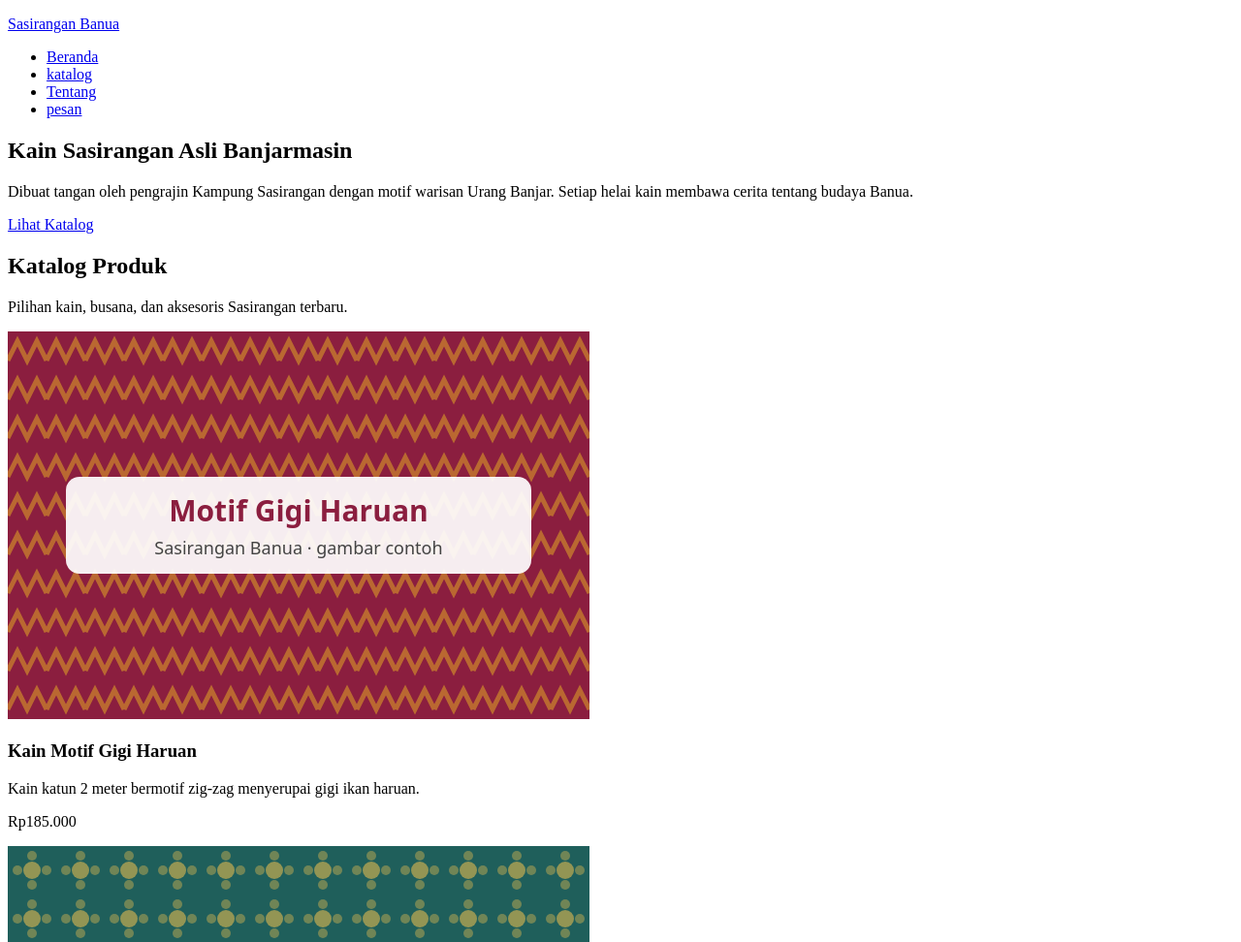
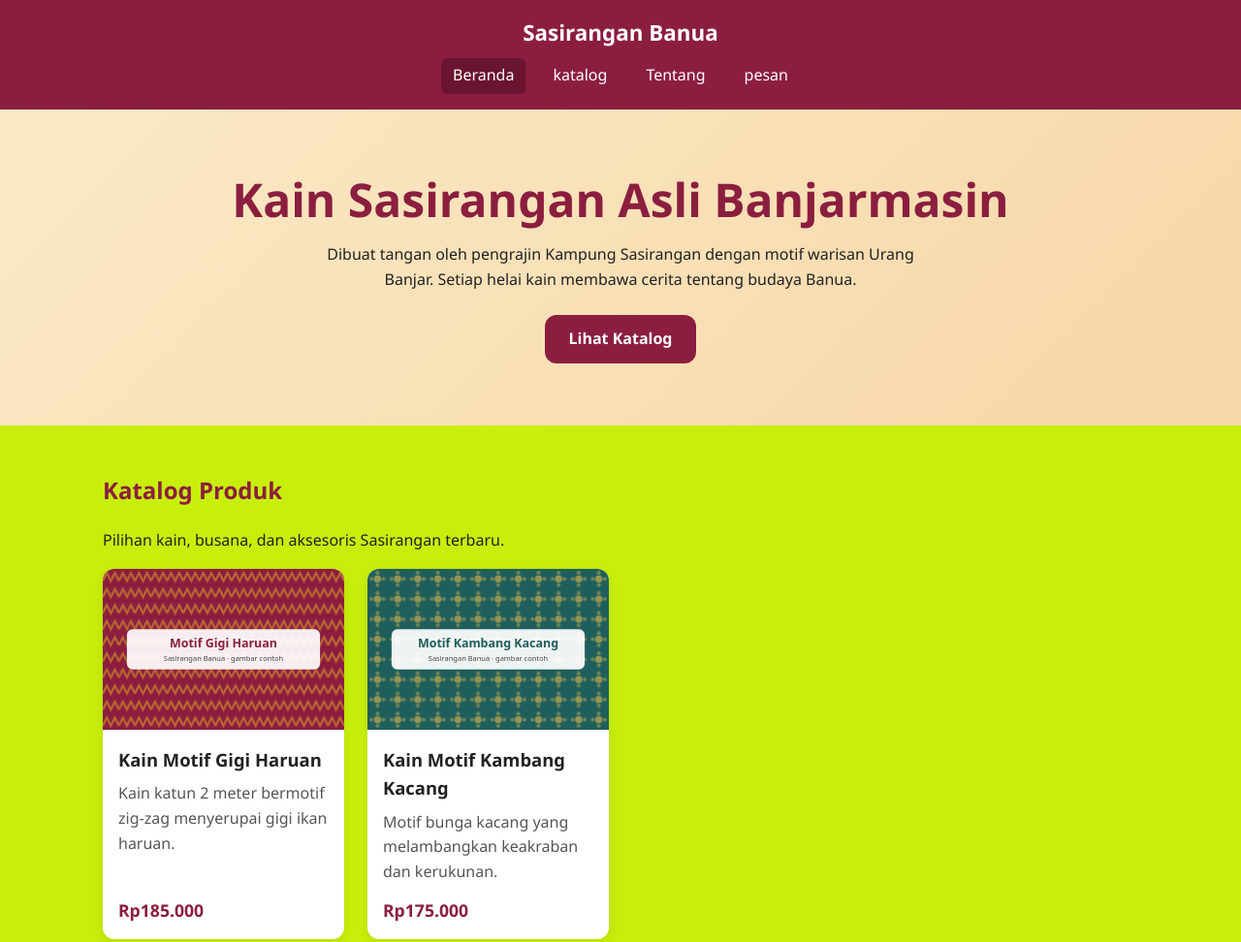
Before and after one commit to adinurfirdaus/web1-2510010068, a plain HTML site: page index.html in a window 1280 px wide. Shown: the top 972 px of the page at 97% size. Drawn offline with Linux system fonts and the light colour scheme; files that its build step writes are made by us from their sources.

Commit message:
Tambah gaya dasar, header, hero, dan katalog grid.

```diff
--- a/IMG/css/style.css
+++ b/IMG/css/style.css
@@ -0,0 +1,217 @@
+ /* =========================================================
+    Sasirangan Banua — style.css
+    Pendekatan: mobile-first (gaya dasar untuk HP, lalu
+    disesuaikan untuk layar lebar dengan media query)
+    ========================================================= */
+
+ /* ---------- 1. Variabel (custom properties) ---------- */
+ :root {
+   --warna-utama: #8b1e3f;        /* merah marun sasirangan */
+   --warna-utama-gelap: #6a142f;
+   --warna-aksen: #e0a526;        /* kuning kunyit */
+   --warna-krem: #fbe9c6;
+   --warna-teks: #222222;
+   --warna-teks-lembut: #555555;
+   --warna-latar: #c8ee0b;
+   --warna-kartu: #ffffff;
+   --radius: 12px;
+   --bayangan: 0 4px 12px rgba(0, 0, 0, 0.08);
+   --lebar-maks: 1100px;
+ }
+
+ /* ---------- 2. Reset ringan & dasar ---------- */
+ *,
+ *::before,
+ *::after {
+   box-sizing: border-box;
+ }
+
+ html {
+   scroll-behavior: smooth;
+   scroll-padding-top: 7rem;      /* agar judul tidak tertutup header sticky */
+ }
+
+ body {
+   margin: 0;
+   font-family: "Segoe UI", system-ui, -apple-system, Roboto, Arial, sans-serif;
+   font-size: 1rem;
+   line-height: 1.6;
+   color: var(--warna-teks);
+   background-color: var(--warna-latar)
+ }
+
+ img {
+   display: block;
+   max-width: 100%;
+   height: auto;
+}
+
+ a {
+   color: var(--warna-utama);
+ }
+
+ /* Penanda fokus untuk pengguna keyboard — JANGAN dihapus */
+ a:focus-visible,
+ button:focus-visible,
+ input:focus-visible,
+ select:focus-visible,
+ textarea:focus-visible {
+   outline: 3px solid var(--warna-utama-gelap);
+   outline-offset: 2px;
+ }
+
+ /* ---------- 3. Header & navigasi (Flexbox) ---------- */
+.header-situs {
+  position: sticky;
+  top: 0;
+  z-index: 10;
+  display: flex;
+  flex-direction: column;      /* HP: logo di atas menu */
+  align-items: center;
+  gap: 0.5rem;
+  padding: 1rem;
+  background-color: var(--warna-utama);
+  color: #ffffff;
+}
+
+.logo {
+  margin: 0;
+  font-size: 1.4rem;
+  font-weight: 700;
+}
+
+.logo a {
+  color: inherit;
+  text-decoration: none;
+}
+
+.menu {
+  display: flex;
+  flex-wrap: wrap;
+  justify-content: center;
+  gap: 0.25rem 1rem;
+  margin: 0;
+  padding: 0;
+  list-style: none;
+}
+
+.menu a {
+  display: block;
+  padding: 0.35rem 0.75rem;
+  border-radius: 6px;
+  color: #ffffff;
+  text-decoration: none;
+}
+
+.menu a:hover,
+.menu a[aria-current="page"] {
+  background-color: var(--warna-utama-gelap);
+}
+
+.header-situs a:focus-visible {
+  outline-color: #ffffff;        /* fokus putih agar terlihat di latar header yang gelap */
+}
+
+/* ---------- 4. Hero ---------- */
+.hero {
+  padding: 4rem 1rem;
+  text-align: center;
+  background: linear-gradient(135deg, var(--warna-krem), #f6d7a7);
+}
+
+.hero h1 {
+  margin: 0 0 1rem;
+  font-size: clamp(1.8rem, 5vw, 3rem);
+  line-height: 1.2;
+  color: var(--warna-utama);
+}
+
+.hero p {
+  max-width: 40rem;
+  margin: 0 auto 1.5rem;
+}
+
+/* ---------- 5. Tombol ---------- */
+.tombol {
+  display: inline-block;
+  padding: 0.75rem 1.5rem;
+  border: none;
+  border-radius: var(--radius);
+  background-color: var(--warna-utama);
+  color: #ffffff;
+  font: inherit;
+  font-weight: 600;
+  text-decoration: none;
+  cursor: pointer;
+  transition: background-color 0.2s ease, transform 0.2s ease;
+}
+
+.tombol:hover {
+  background-color: var(--warna-utama-gelap);
+  transform: translateY(-2px);
+}
+
+/* ---------- 6. Bagian (section) umum ---------- */
+.bagian {
+  max-width: var(--lebar-maks);
+  margin-inline: auto;
+  padding: 3rem 1rem;
+}
+
+.bagian h1,
+.bagian h2 {
+  margin-top: 0;
+  color: var(--warna-utama);
+}
+
+/* ---------- 7. Katalog (CSS Grid) ---------- */
+.katalog-grid {
+  display: grid;
+  grid-template-columns: repeat(auto-fill, minmax(240px, 1fr));
+  gap: 1.5rem;
+}
+
+.kartu {
+  display: flex;
+  flex-direction: column;
+  overflow: hidden;
+  border-radius: var(--radius);
+  background-color: var(--warna-kartu);
+  box-shadow: var(--bayangan);
+  transition: transform 0.2s ease;
+}
+
+.kartu:hover {
+  transform: translateY(-4px);
+}
+
+.kartu img {
+  width: 100%;
+  aspect-ratio: 3 / 2;
+  object-fit: cover;
+}
+
+.kartu-isi {
+  display: flex;
+  flex-direction: column;
+  flex-grow: 1;                  /* isi kartu mengisi sisa tinggi */
+  padding: 1rem;
+}
+
+.kartu h3 {
+  margin: 0 0 0.5rem;
+  font-size: 1.15rem;
+}
+
+.kartu p {
+  margin: 0 0 0.75rem;
+  color: var(--warna-teks-lembut);
+}
+
+.kartu .harga {
+  margin-top: auto;              /* harga selalu di bagian bawah kartu */
+  margin-bottom: 0;
+  font-size: 1.1rem;
+  font-weight: 700;
+  color: var(--warna-utama);
+}
--- a/index.html
+++ b/index.html
@@ -6,6 +6,7 @@
   <meta name="description" content="Katalog Kain dan busana sasirangan khas banjarmasin.
     Karya pengrajinan lokal.">
   <title>Sasirangan Banua | Kain Khas Banjar</title>
+  <link rel="stylesheet" href="css/style.css">
 </head>
 <body>
 
```
